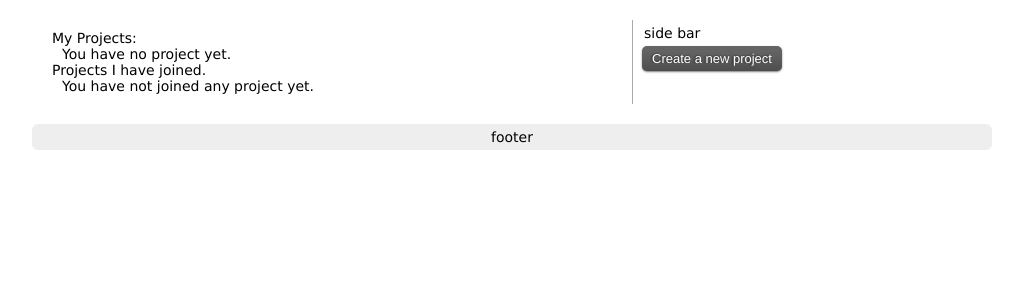
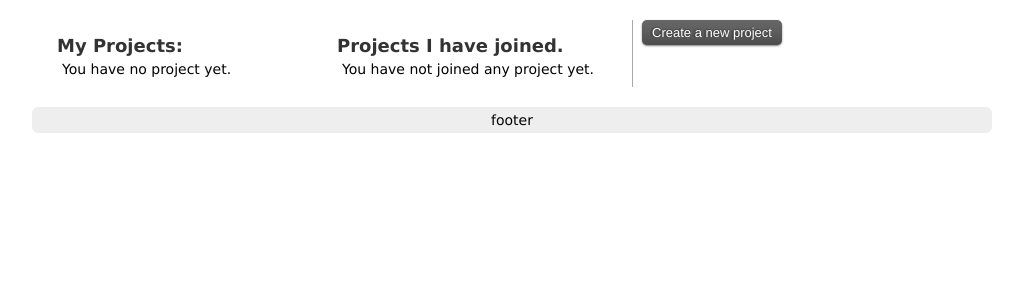
Before and after one commit to harryxu/gitube, a Django app: page / in a window 1280 px wide. Shown: the part 40-340 px from the top of the page, without its empty margins (128-1151 px from the left). Run offline with Django 3.2, Linux system fonts and the light colour scheme; the visitor is signed in with stand-in values (Sample User, id 1); data that the repository does not hold is empty; parts of the project's set-up code (start-up, migrations or seed data) failed here and were passed over; some libraries are stand-ins or nearby versions.

Commit message:
style adjust

```diff
--- a/gitube/static/style.css
+++ b/gitube/static/style.css
@@ -52,7 +52,11 @@ h1.title {
 }
 
 h2 {
-    padding: 5px 2px;
+    color: #333;
+    display: block;
+    margin: 5px;
+    font-weight: bold;
+    font-size: 18px;
 }
 
 ul.action {
@@ -78,6 +82,11 @@ th, td{
 
 .errorlist {
     color: #FF0000;
+}
+
+.my-projects, .joined-projects {
+    float:left;
+    width:50%;
 }
 
 /* --------------sidebar------------- */
--- a/gitube/templates/base.html
+++ b/gitube/templates/base.html
@@ -28,16 +28,8 @@
       {% block content %}{% endblock %}
     </div><!--end content-->
     <div id="sidebar">
-      <h2>side bar</h2>
-      {% if user.is_authenticated %}
-      <ul>
-        <li class="create-proj">
-            <a class="sexybutton sexysimple" href="{% url create_project %}">
-                {% trans "Create a new project" %}
-            </a>
-        </li>
-      </ul>
-      {% endif %}
+        {% block sidebar %}
+        {% endblock %}
     </div><!--end sidebar-->
     <div class="clear"></div>
   </div><!--end wrapper-->
--- a/gitube/templates/home.html
+++ b/gitube/templates/home.html
@@ -4,7 +4,8 @@
 {% block content %}
 
 {% if user.is_authenticated %}
-  <h1>{% trans "My Projects:" %}</h1>
+<div class="my-projects">
+  <h2>{% trans "My Projects:" %}</h2>
   <ul class="project-list">
       {% if projects %}
         {% for p in projects %}
@@ -14,8 +15,10 @@
         {% trans "You have no project yet." %}
       {% endif %}
   </ul>
+</div>
 
-  <h1>{% trans "Projects I have joined." %}</h1>
+<div class="joined-projects">
+  <h2>{% trans "Projects I have joined." %}</h2>
   <ul class="project-list">
   {% if projectRoles %}
         {% for r in projectRoles %}
@@ -25,8 +28,21 @@
     {% trans "You have not joined any project yet." %}
   {% endif %}
   </ul>
+</div>
 {% else %}
     You are not signed in.
 {% endif %}
 
 {% endblock %}
+
+{% block sidebar %}
+    {% if user.is_authenticated %}
+    <ul>
+    <li class="create-proj">
+        <a class="sexybutton sexysimple" href="{% url create_project %}">
+            {% trans "Create a new project" %}
+        </a>
+    </li>
+    </ul>
+    {% endif %}
+{% endblock %}
```
